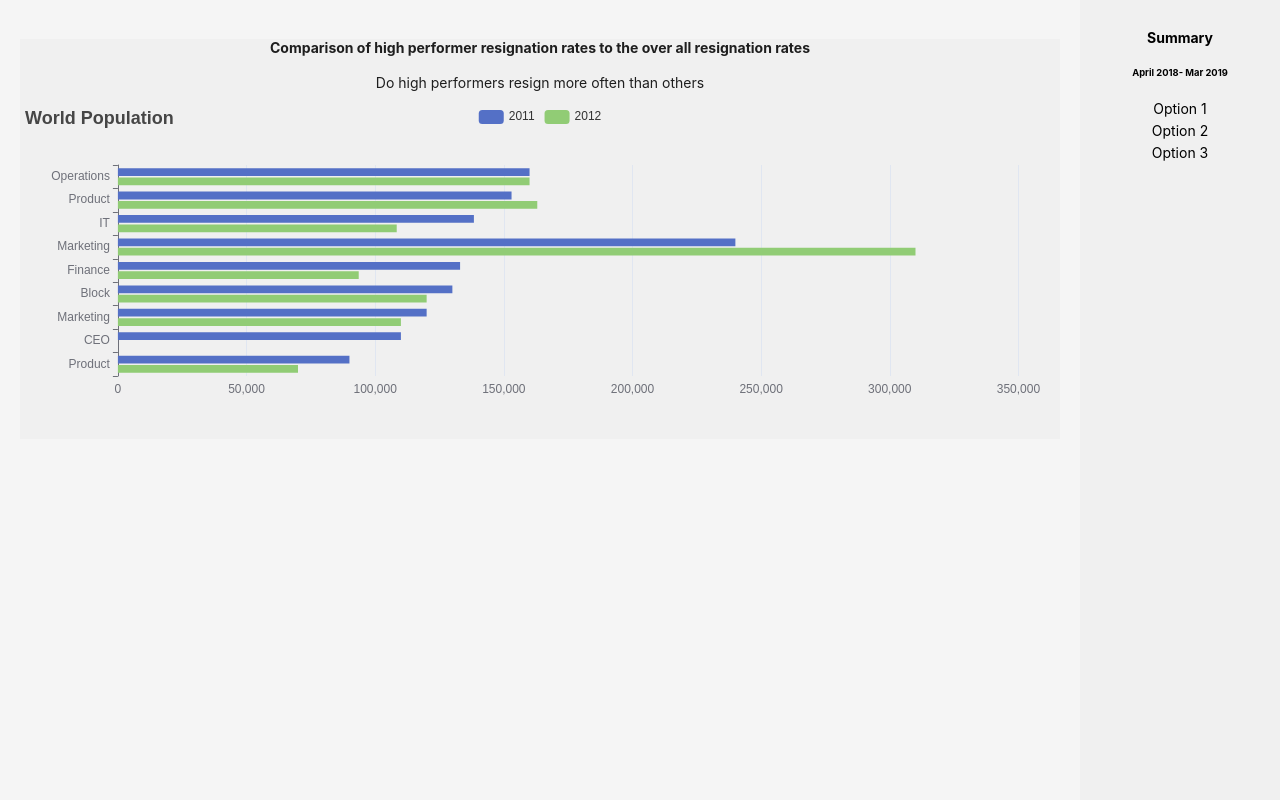
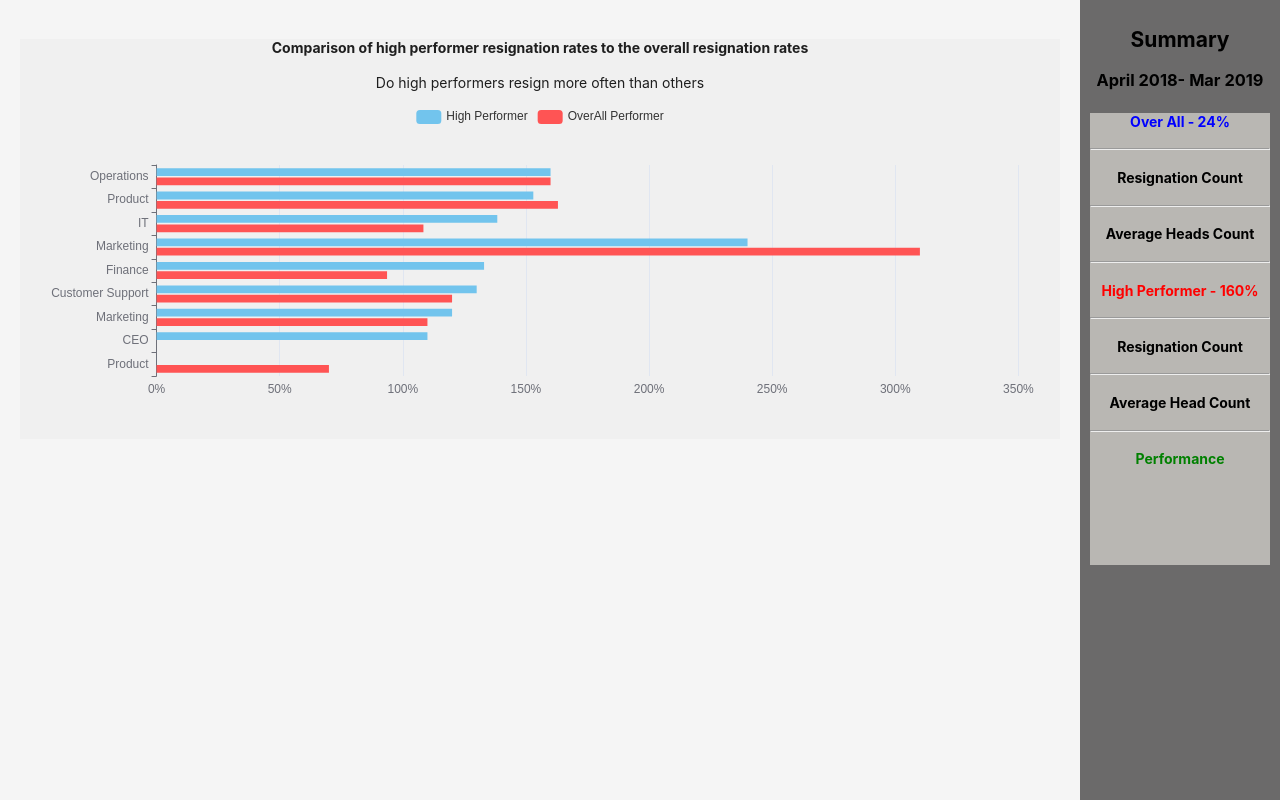
Before and after one commit to ALEEZAJOGIYAT/React-Echart, a React (Create React App) app: page / in a window 1280 px wide. Built offline with nearby package versions, Linux system fonts and the light colour scheme.

Commit message:
minor changes

```diff
--- a/public/index.html
+++ b/public/index.html
@@ -24,7 +24,7 @@
       work correctly both with client-side routing and a non-root public URL.
       Learn how to configure a non-root public URL by running `npm run build`.
     -->
-    <title>ECHARTS</title>
+    <title>SuperAI</title>
   </head>
   <body>
     <noscript>You need to enable JavaScript to run this app.</noscript>
--- a/src/App.tsx
+++ b/src/App.tsx
@@ -1,13 +1,10 @@
 import React from 'react';
-import logo from './logo.svg';
 import './App.css';
-import { HomePage } from './components/home/Home';
-import { PageLayout } from './components/echarts/echarts';
+import { PageLayout } from './components/echarts';
 
 function App() {
   return (
     <div className="App">
-      {/* <HomePage/> */}
       <PageLayout/>
     </div>
   );
--- a/src/components/echarts/echarts.tsx
+++ b/src/components/echarts/index.tsx
@@ -1,13 +1,10 @@
-// PageLayout.tsx
 import React from 'react';
 import { Layout, Typography } from 'antd';
-// import 'antd/dist/antd.css';
 import './style.css'
 import { SideBar } from '../sideBar/sideBar';
 import {GraphComponent} from '../graph';
 
-const { Header, Content, Sider } = Layout;
-const { Title } = Typography;
+const {Content} = Layout;
 
 export const PageLayout = () => {
   return (
--- a/src/components/graph/index.tsx
+++ b/src/components/graph/index.tsx
@@ -1,18 +1,36 @@
 // GraphComponent.tsx
-import React from 'react';
 import './style.css'; // Import your Sass file
-import ReactEcharts from "echarts-for-react";
+import ReactEcharts from 'echarts-for-react';
 
 export const GraphComponent = () => {
+  const highPerformer = [
+    9.00000,
+    110000,
+    120000,
+    130000,
+    133000,
+    240000,
+    138370,
+    153000,
+    160000,
+  ];
+  const overAllPerformer = [
+    70000,
+    0,
+    110000,
+    120000,
+    93600,
+    310000,
+    108370,
+    163000,
+    160000,
+  ];
 
-const  option = {
-    title: {
-      text: 'World Population'
-    },
+  const option = {
     tooltip: {
       trigger: 'axis',
       axisPointer: {
-        type: 'shadow'
+        type: 'shadow',
       }
     },
     legend: {},
@@ -20,39 +38,58 @@ const  option = {
       left: '3%',
       right: '4%',
       bottom: '3%',
-      containLabel: true
+      containLabel: true,
     },
     xAxis: {
       type: 'value',
-      boundaryGap: [0, 0.01]
+      boundaryGap: [0, 0.01],
+      axisLabel: {
+        formatter: '{value}%', // Format x-axis labels as percentages
+      },
     },
     yAxis: {
       type: 'category',
-     data: ['Product', 'CEO', 'Marketing', 'Block', 'Finance', 'Marketing'
-      , 'IT', 'Product', 'Operations']
-  },
+      data: [
+        'Product',
+        'CEO',
+        'Marketing',
+        'Customer Support',
+        'Finance',
+        'Marketing',
+        'IT',
+        'Product',
+        'Operations',
+      ],
+    },
     series: [
       {
-        name: '2011',
+        name: 'High Performer',
         type: 'bar',
-        data: [90000, 110000, 120000, 130000, 133000, 240000, 138370, 153000, 160000]
+        data: highPerformer.map((value) => (value / 1000).toFixed(2)), // Converting into percentages
+        itemStyle: {
+          normal: {
+            color: 'rgb(114 196 237)',
+          },
+        },
       },
       {
-        name: '2012',
+        name: 'OverAll Performer',
         type: 'bar',
-        data: [70000, 0, 110000, 120000, 93600, 310000, 108370, 163000, 160000]
-      }
-    ]
+        data: overAllPerformer.map((value) => (value / 1000).toFixed(2)), // Convert into percentages
+        itemStyle: {
+          normal: {
+            color: 'rgb(255, 84, 84)',
+          },
+        },
+      },
+    ],
   };
-
-
 
   return (
     <div className="graph-container">
-        <h4>Comparison of high performer resignation rates to the over all resignation rates</h4>
-        <p>Do high performers resign more often than others</p>
-        <ReactEcharts option={option} />
-      {/* Replace this with your graph component */}
+      <h4>Comparison of high performer resignation rates to the overall resignation rates</h4>
+      <p>Do high performers resign more often than others</p>
+      <ReactEcharts option={option} />
     </div>
   );
 };
--- a/src/components/home/Home.tsx
+++ b/src/components/home/Home.tsx
@@ -4,7 +4,7 @@ import React from "react";
 export const HomePage = () => {
     return(
         <div>
-            <h3> Hello Worlds</h3>
+            <h3> </h3>
         </div>
     )
 }
--- a/src/components/sideBar/sideBar.tsx
+++ b/src/components/sideBar/sideBar.tsx
@@ -1,6 +1,5 @@
-import TextArea from "antd/es/input/TextArea";
+import React from "react";
 import { Layout, Typography } from 'antd';
-import React from "react";
 import './style.css'
 const { Header, Content, Sider } = Layout;
 
@@ -9,13 +8,23 @@ export const SideBar = () => {
     return(
         <div className="main-container">
             <Sider className="sidebar"  theme="light" style={{height: '100%'}}>
-                <h4>Summary</h4>
-                <h6>April 2018- Mar 2019</h6>
+                <h2>Summary</h2>
+                <h3>April 2018- Mar 2019</h3>
                 <div className="sidebar-content">
                     <div className="options-list">
-                    <p>Option 1</p>
-                    <p>Option 2</p>
-                    <p>Option 3</p>
+                    <h4 style={{color:'blue', marginTop:'8px'}}>Over All - 24%</h4>
+                    <hr />
+                    <h4>Resignation Count</h4>
+                    <hr />
+                    <h4>Average Heads Count</h4>
+                    <hr />
+                    <h4 style={{color:'red'}}>High Performer - 160%</h4>
+                    <hr />
+                    <h4>Resignation Count</h4>
+                    <hr />
+                    <h4>Average Head Count</h4>
+                    <hr />
+                    <h4 style={{color:'green'}}>Performance</h4>
                     </div>
                 </div>
             </Sider>
--- a/src/components/sideBar/style.css
+++ b/src/components/sideBar/style.css
@@ -1,9 +1,14 @@
 /* Sidebar.css */
 .sidebar {
-  background: #f0f0f0;
+  background-color: #6b6a6a;
   padding: 10px;
 }
 
+.sidebar-content{
+  background-color: rgb(185, 183, 179);
+  height: 58%;
+  margin-top: 23px;
+}
 .sidebar .sidebar-content h3 {
   margin-bottom: 10px;
 }
@@ -39,3 +44,7 @@
   flex: 1;
   padding: 20px;
 }
+.options-list .p{
+  font-size: 20px;
+  font-weight: 300;
+}
```
Also changed, not shown: 1 other file (tests, documents, lock files or other folders).
